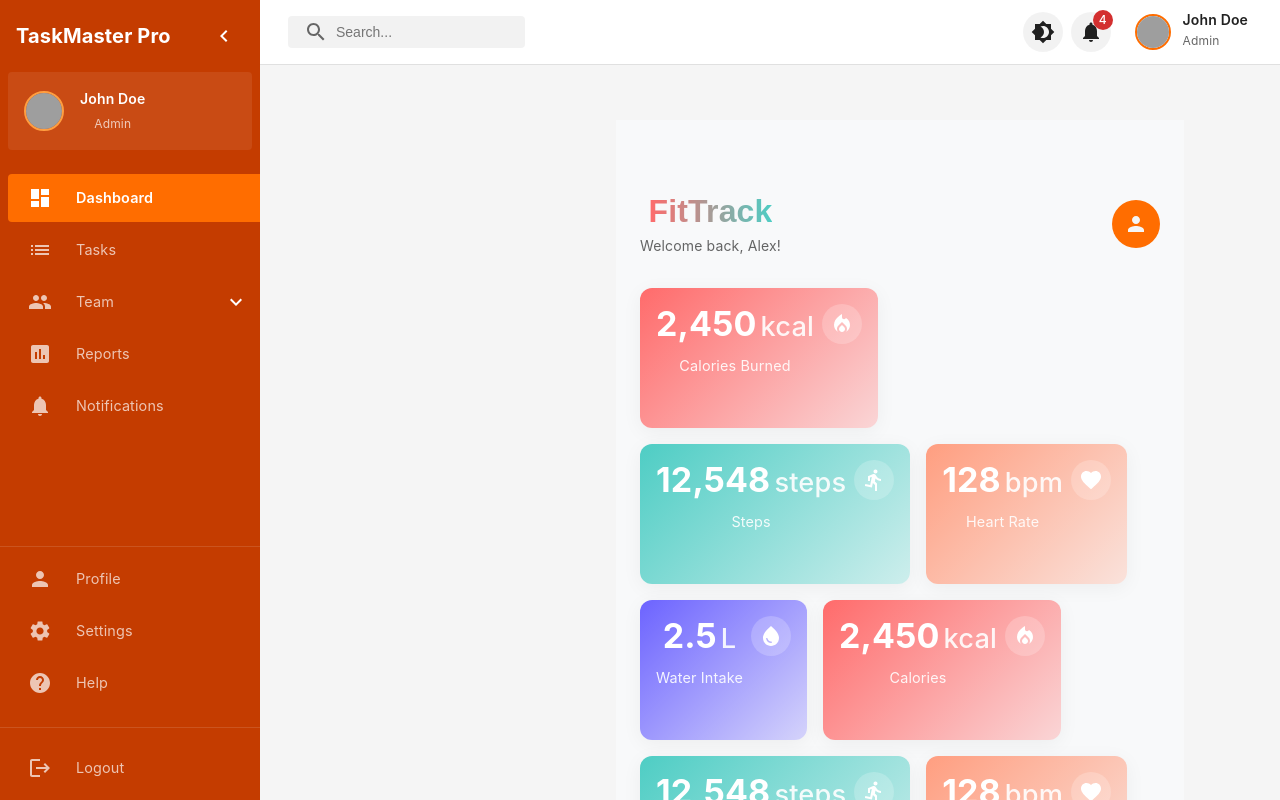
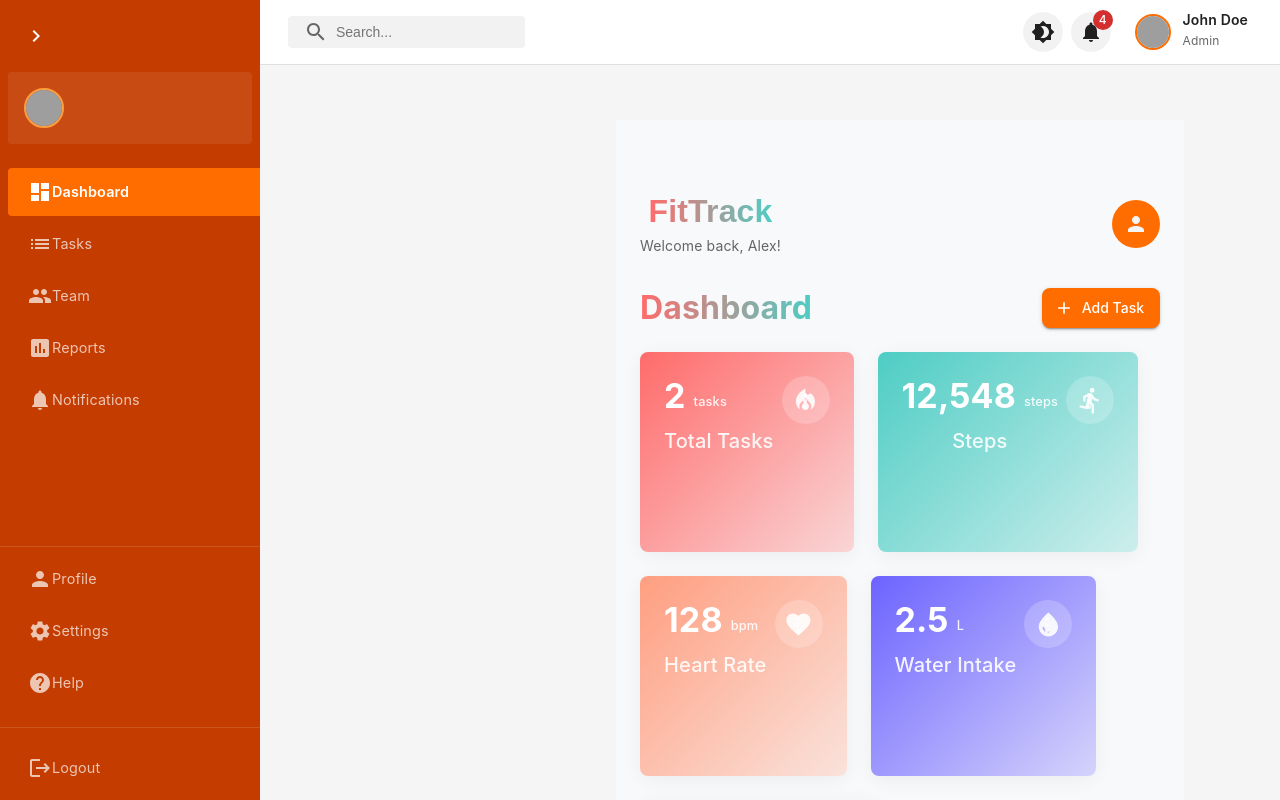
Before and after one commit to KubanjaElijahEldred/To-Do-List-App, a React app in the folder frontend/: page /dashboard in a window 1280 px wide. Shown: the top 800 px of the page. Built offline with nearby package versions, Linux system fonts and the light colour scheme; grey boxes are pictures that could not be loaded; the HTML template or start-up script is replaced by a standard one.

Commit message:
Updated the README.md file and Improved Server Configuration

```diff
--- a/frontend/src/App.jsx
+++ b/frontend/src/App.jsx
@@ -12,6 +12,8 @@ import Tasks from './pages/Tasks';
 import Team from './pages/team';
 import Reports from './pages/Reports';
 import Notifications from './pages/Notifications';
+import Help from './pages/Help';
+import Profile from './pages/Profile';
 
 // Create a context for the color mode
 export const ColorModeContext = createContext({ toggleColorMode: () => {} });
@@ -241,6 +243,22 @@ function App() {
               }
             />
             <Route
+              path="/help"
+              element={
+                <Layout>
+                  <Help />
+                </Layout>
+              }
+            />
+            <Route
+              path="/profile"
+              element={
+                <Layout>
+                  <Profile />
+                </Layout>
+              }
+            />
+            <Route
               path="*"
               element={
                 <Layout>
--- a/frontend/src/pages/Dashboard.jsx
+++ b/frontend/src/pages/Dashboard.jsx
@@ -1,4 +1,4 @@
-import React, { useState, useEffect } from 'react';
+import React, { useState, useEffect, useContext } from 'react';
 import {
   Box,
   Typography,
@@ -6,6 +6,7 @@ import {
   Grid,
   Card,
   CardContent,
+  CardActions,
   CircularProgress,
   useTheme,
   useMediaQuery,
@@ -13,7 +14,15 @@ import {
   Button,
   Avatar,
   Stack,
-  Divider
+  Divider,
+  TextField,
+  Dialog,
+  DialogTitle,
+  DialogContent,
+  DialogActions,
+  Menu,
+  MenuItem,
+  Tooltip
 } from '@mui/material';
 import { styled } from '@mui/material/styles';
 import {
@@ -27,16 +36,44 @@ import {
   AccessTime as TimeIcon,
   Whatshot as WhatshotIcon,
   EmojiEvents as TrophyIcon,
-  Person as PersonIcon
+  Person as PersonIcon,
+  Add as AddIcon,
+  Edit as EditIcon,
+  Delete as DeleteIcon
 } from '@mui/icons-material';
+import { useAppContext } from '../contexts/AppContext';
 
-// Card component for stats
-const StatCard = ({ title, value, icon: Icon, color, unit }) => (
+// StatCard component with CRUD operations
+const StatCard = ({ title, value, icon: Icon, color, unit, onEdit, onDelete }) => {
+  const [anchorEl, setAnchorEl] = useState(null);
+  const [isEditing, setIsEditing] = useState(false);
+  const [editedValue, setEditedValue] = useState(value);
+
+  const handleMenuOpen = (event) => {
+    event.stopPropagation();
+    setAnchorEl(event.currentTarget);
+  };
+
+  const handleMenuClose = () => {
+    setAnchorEl(null);
+  };
+
+  const handleEdit = () => {
+    setIsEditing(true);
+    handleMenuClose();
+  };
+
+  const handleSave = () => {
+    onEdit(editedValue);
+    setIsEditing(false);
+  };
+
+  return (
     <Card sx={{
-    borderRadius: 3,
-    p: 2,
+      borderRadius: 2,
+      p: 3,
       height: '100%',
-    minHeight: '140px',
+      minHeight: '200px',
       display: 'flex',
       flexDirection: 'column',
       justifyContent: 'space-between',
@@ -53,19 +90,21 @@ const StatCard = ({ title, value, icon: Icon, color, unit }) => (
       <Box sx={{ position: 'relative', zIndex: 1, flex: 1, display: 'flex', flexDirection: 'column', height: '100%' }}>
         <Box sx={{ display: 'flex', justifyContent: 'space-between', alignItems: 'flex-start', flex: 1 }}>
           <Box sx={{ flex: 1 }}>
-          <Typography variant="h4" fontWeight="bold" sx={{ lineHeight: 1.2, mb: 1 }}>
+            <Box sx={{ display: 'flex', alignItems: 'flex-end', mb: 1 }}>
+              <Typography variant="h4" fontWeight="bold" sx={{ lineHeight: 1.2 }}>
                 {value}
-            <Typography component="span" variant="h6" sx={{ opacity: 0.9, ml: 0.5, fontSize: '0.8em' }}>
+              </Typography>
+              <Typography component="span" variant="h6" sx={{ opacity: 0.9, ml: 1, mb: 0.5, fontSize: '0.8em' }}>
                 {unit}
               </Typography>
-          </Typography>
-          <Typography variant="body2" sx={{ opacity: 0.9, fontSize: '0.9rem' }}>
+            </Box>
+            <Typography variant="h6" sx={{ opacity: 0.9, fontWeight: 500, mb: 2 }}>
               {title}
             </Typography>
           </Box>
           <Box sx={{
-          width: 40,
-          height: 40,
+            width: 48,
+            height: 48,
             borderRadius: '50%',
             bgcolor: 'rgba(255,255,255,0.2)',
             display: 'flex',
@@ -74,15 +113,52 @@ const StatCard = ({ title, value, icon: Icon, color, unit }) => (
             alignItems: 'center',
             justifyContent: 'center',
             '& svg': {
-            fontSize: '1.5rem'
+              fontSize: '1.8rem',
+              opacity: 0.9
             }
           }}>
             <Icon sx={{ color: 'white' }} />
           </Box>
+          <IconButton
+            size="small"
+            onClick={handleMenuOpen}
+            sx={{
+              position: 'absolute',
+              top: 8,
+              right: 8,
+              color: 'rgba(255,255,255,0.8)',
+              '&:hover': {
+                backgroundColor: 'rgba(255,255,255,0.1)'
+              }
+            }}
+          >
+            <MoreVertIcon />
+          </IconButton>
+          <Menu
+            anchorEl={anchorEl}
+            open={Boolean(anchorEl)}
+            onClose={handleMenuClose}
+            anchorOrigin={{
+              vertical: 'top',
+              horizontal: 'right',
+            }}
+            transformOrigin={{
+              vertical: 'top',
+              horizontal: 'right',
+            }}
+          >
+            <MenuItem onClick={handleEdit}>
+              <EditIcon sx={{ mr: 1 }} /> Edit
+            </MenuItem>
+            <MenuItem onClick={onDelete}>
+              <DeleteIcon sx={{ mr: 1 }} /> Delete
+            </MenuItem>
+          </Menu>
         </Box>
       </Box>
     </Card>
   );
+};
 
 // Activity item component
 const ActivityItem = ({ icon: Icon, title, time, value, color }) => (
@@ -186,6 +262,27 @@ const Dashboard = () => {
     );
   }
 
+  const { tasks, addTask, updateTask, deleteTask } = useAppContext();
+  const [isAddDialogOpen, setIsAddDialogOpen] = useState(false);
+  const [newTask, setNewTask] = useState({
+    title: '',
+    status: 'To Do',
+    priority: 'Medium'
+  });
+
+  const handleAddTask = () => {
+    if (newTask.title.trim()) {
+      addTask(newTask);
+      setNewTask({ title: '', status: 'To Do', priority: 'Medium' });
+      setIsAddDialogOpen(false);
+    }
+  };
+
+  const handleUpdateStat = (statType, value) => {
+    // This is where you'd update the stats in your state
+    console.log(`Updating ${statType} to ${value}`);
+  };
+
   return (
     <Box sx={{
       p: { xs: 2, sm: 3 },
@@ -224,15 +321,46 @@ const Dashboard = () => {
         </Avatar>
       </Box>
 
+      {/* Header with Add Button */}
+      <Box sx={{ display: 'flex', justifyContent: 'space-between', alignItems: 'center', mb: 3 }}>
+        <Typography variant="h4" fontWeight="bold" sx={{
+          fontSize: { xs: '1.5rem', sm: '2rem' },
+          background: 'linear-gradient(90deg, #FF6B6B 0%, #4ECDC4 100%)',
+          WebkitBackgroundClip: 'text',
+          WebkitTextFillColor: 'transparent',
+          display: 'inline-block',
+        }}>
+          Dashboard
+        </Typography>
+        <Button
+          variant="contained"
+          startIcon={<AddIcon />}
+          onClick={() => setIsAddDialogOpen(true)}
+          sx={{
+            bgcolor: 'primary.main',
+            '&:hover': {
+              bgcolor: 'primary.dark',
+              transform: 'translateY(-2px)'
+            },
+            transition: 'all 0.3s ease-in-out',
+            boxShadow: 2
+          }}
+        >
+          Add Task
+        </Button>
+      </Box>
+
       {/* Stats Grid */}
-      <Grid container spacing={2} sx={{ mb: 3 }}>
+      <Grid container spacing={3} sx={{ mb: 4 }}>
         <Grid item xs={12} sm={6} md={3}>
           <StatCard
-            title="Calories Burned"
-            value="2,450"
+            title="Total Tasks"
+            value={tasks.length.toString()}
             icon={FireIcon}
             color="#FF6B6B"
-            unit="kcal"
+            unit="tasks"
+            onEdit={(newValue) => handleUpdateStat('tasks', newValue)}
+            onDelete={() => {}}
           />
         </Grid>
         <Grid item xs={12} sm={6} md={3}>
--- /dev/null
+++ b/frontend/src/pages/Help.jsx
@@ -0,0 +1,55 @@
+import React from 'react';
+import { Box, Typography, Container, Paper } from '@mui/material';
+
+const Help = () => {
+  return (
+    <Container maxWidth="lg" sx={{ mt: 4, mb: 4 }}>
+      <Paper elevation={3} sx={{ p: 4 }}>
+        <Typography variant="h4" gutterBottom>
+          Help & Support
+        </Typography>
+        <Typography variant="h6" sx={{ mt: 3, mb: 2 }}>
+          Frequently Asked Questions
+        </Typography>
+        <Box sx={{ mb: 4 }}>
+          <Typography variant="subtitle1" fontWeight="bold">
+            How do I create a new task?
+          </Typography>
+          <Typography variant="body1" paragraph>
+            To create a new task, click on the "+ New Task" button in the Tasks section and fill in the required details.
+          </Typography>
+
+          <Typography variant="subtitle1" fontWeight="bold" sx={{ mt: 2 }}>
+            How can I assign tasks to team members?
+          </Typography>
+          <Typography variant="body1" paragraph>
+            Navigate to the Team page to view and manage team members. You can assign tasks from the task creation or editing interface.
+          </Typography>
+
+          <Typography variant="subtitle1" fontWeight="bold" sx={{ mt: 2 }}>
+            Where can I find my completed tasks?
+          </Typography>
+          <Typography variant="body1">
+            All completed tasks can be found in the Reports section under the "Completed Tasks" tab.
+          </Typography>
+        </Box>
+
+        <Typography variant="h6" sx={{ mt: 4, mb: 2 }}>
+          Contact Support
+        </Typography>
+        <Typography variant="body1" paragraph>
+          If you need further assistance, please contact our support team at:
+        </Typography>
+        <Typography variant="body1" paragraph>
+          Email: support@todolistapp.com
+          <br />
+          Phone: +1 (555) 123-4567
+          <br />
+          Hours: Monday - Friday, 9:00 AM - 6:00 PM EST
+        </Typography>
+      </Paper>
+    </Container>
+  );
+};
+
+export default Help;
--- a/frontend/vite.config.js
+++ b/frontend/vite.config.js
@@ -1,9 +1,13 @@
-import { defineConfig } from 'vite'
-import react from '@vitejs/plugin-react'
+import { defineConfig } from 'vite';
+import react from '@vitejs/plugin-react';
 import { fileURLToPath, URL } from 'url';
 
 // https://vite.dev/config/
-export default defineConfig({
+export default defineConfig(({ command, mode }) => {
+  const base = mode === 'production' ? '/To-Do-List-App/' : '/';
+
+  return {
+    base,
     plugins: [react()],
     resolve: {
       alias: {
@@ -15,5 +19,19 @@ export default defineConfig({
       proxy: {
         // Add your API proxy settings here if needed
       }
-  }
-})
+    },
+    build: {
+      outDir: 'dist',
+      assetsDir: 'assets',
+      sourcemap: true,
+      rollupOptions: {
+        output: {
+          manualChunks: {
+            'react-vendor': ['react', 'react-dom', 'react-router-dom'],
+            'mui-vendor': ['@mui/material', '@emotion/react', '@emotion/styled'],
+          },
+        },
+      },
+    },
+  };
+});
```
Also changed, not shown: 1 other file (tests, documents, lock files or other folders). Lines whose indentation alone changed are shown as unchanged.
